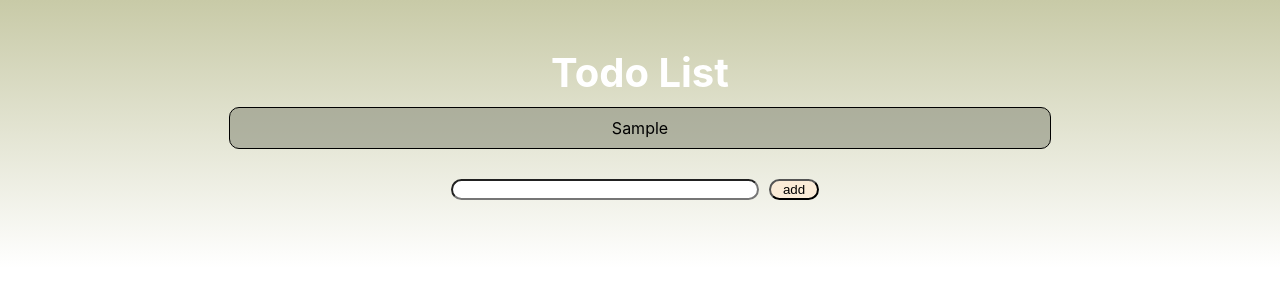
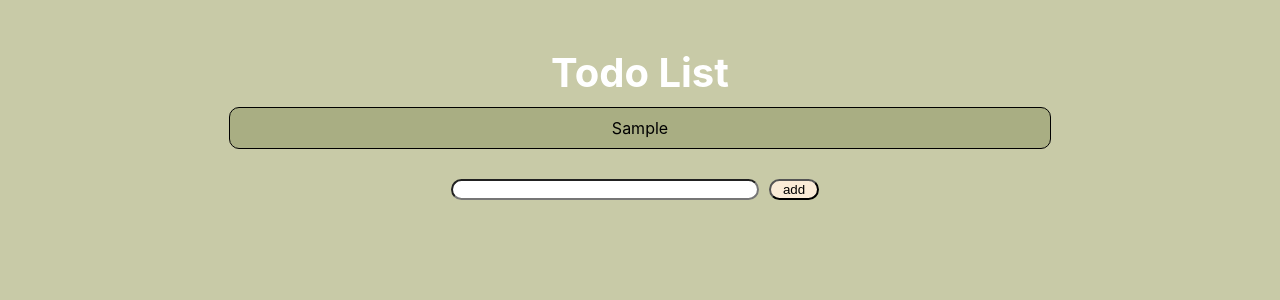
Before and after one commit to M-Loyola/react-toDoList, a React (Create React App) app: page / in a window 1280 px wide. Both pictures are taken after typing "Sample" into the empty fields and a click on the button "add". Shown: the top 300 px of the page. Built offline with nearby package versions, Linux system fonts and the light colour scheme.

Commit message:
feat: modify css for background

```diff
--- a/src/App.css
+++ b/src/App.css
@@ -3,16 +3,19 @@
   display: flex;
   justify-content: center;
   align-items: center;
-  background: linear-gradient(to bottom, rgb(200, 202, 167), #ffffff)
+}
+
+body {
+  background-color: rgb(200, 202, 167);
 }
 
 .todoItem {
   border: 1px solid black;
   border-radius: 10px;
-  background-color: rgba(137, 141, 123, 0.572);
   padding: 10px;
   width: 800px;
   margin-bottom: 10px;
+  background-color: rgb(169, 174, 131);
 }
 
 .todoGroup {
@@ -30,6 +33,7 @@
 }
 
 .todoList {
+  background-color: rgb(200, 202, 167);
   padding: 3em;
 }
 
```
